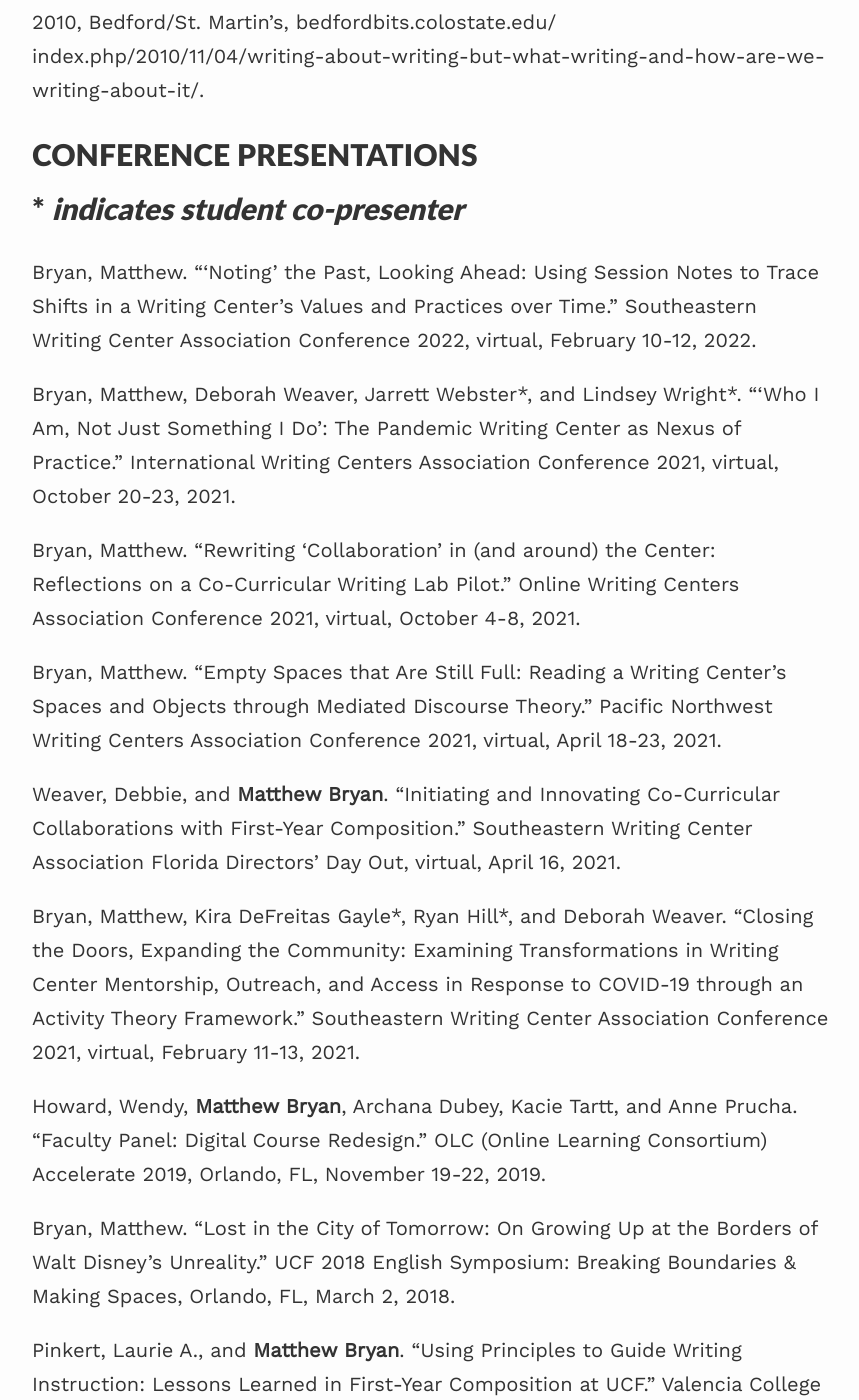
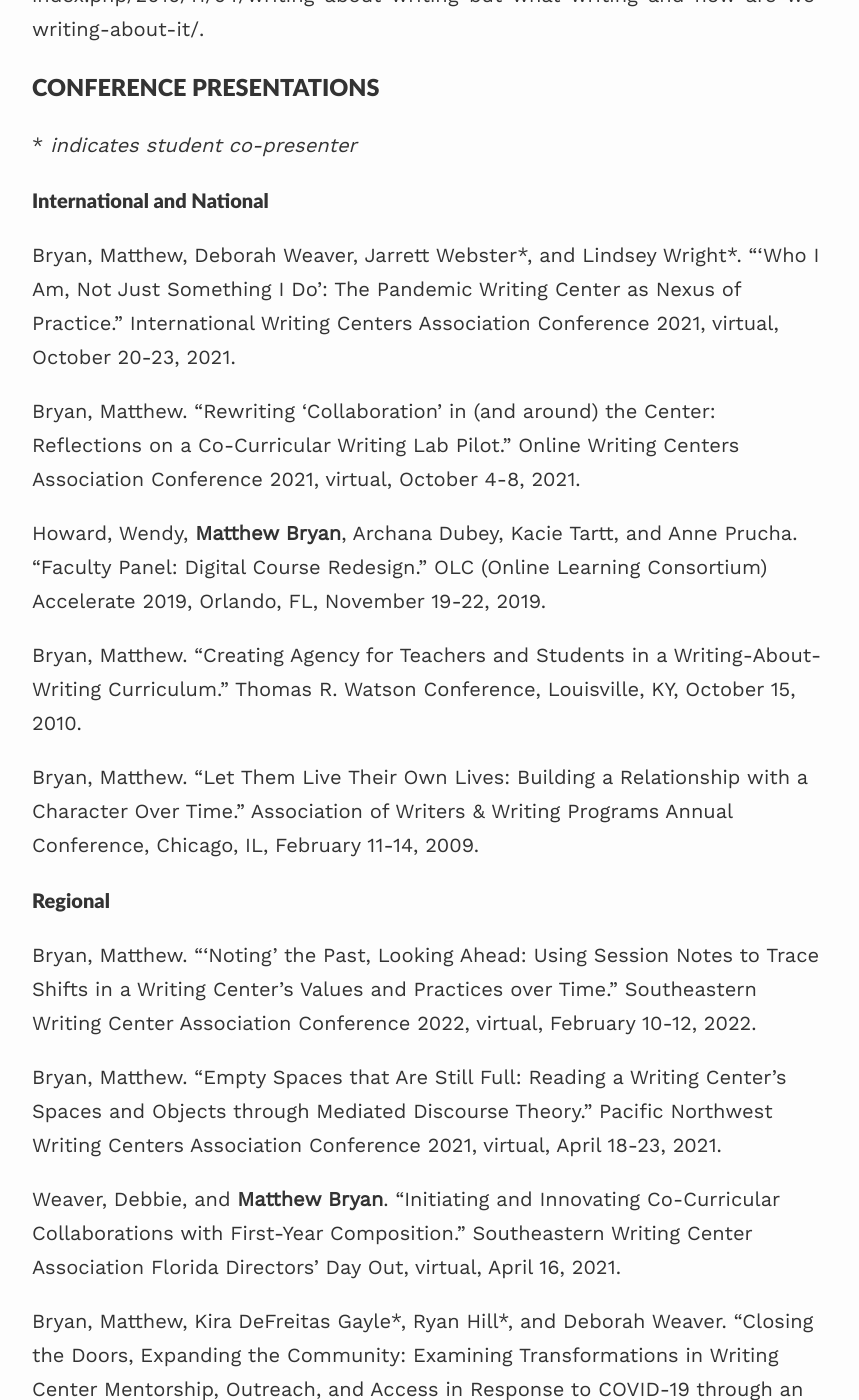
Before and after one commit to matthew-bryan/ENG6800Website, a Jekyll site: the page built from cv.md, in a window 1280 px wide and 1400 px high, scrolled down 2637 px. Shown: the whole window, without its empty margins (208-1067 px from the left). Built offline with Jekyll 4.4.1, drawn with Linux system fonts in a browser that asks for light colours; nearby versions of some CDN libraries; some of the changed text lies outside the part shown.

Commit message:
Formatted new CV

```diff
--- a/cv.md
+++ b/cv.md
@@ -5,16 +5,16 @@ title: CV
 published: true
 ---
 
-# EDUCATION
+### EDUCATION
 
 **M.F.A., Master of Fine Arts in Creative Writing**, University of
 Central Florida, 2009
 
 **B.A., English**, University of Central Florida, 2006
 
-# ACADEMIC POSITIONS
+### ACADEMIC POSITIONS
 
-# Senior Lecturer, Department of Writing and Rhetoric, University of Central Florida, August 2022 -- Present
+**Senior Lecturer**, Department of Writing and Rhetoric, University of Central Florida, August 2022 -- Present
 
 **Associate Lecturer**, Department of Writing and Rhetoric, University
 of Central Florida, August 2016 -- August 2022
@@ -25,7 +25,7 @@ Florida, August 2010 -- August 2016
 **Instructor**, Department of English, University of Central Florida,
 August 2009 -- August 2010
 
-# LEADERSHIP EXPERIENCE
+### LEADERSHIP EXPERIENCE
 
 **Assistant Director**, University Writing Center, University of Central
 Florida, August 2020 -- Present
@@ -69,7 +69,7 @@ Bryan, Matthew, Nathan Holic, Lissa Mansfield, Adele Richardson, Nichole
 Stack, Jacob Stewart, and Kevin Roozen, editors. *UCF Writes: A Handbook
 for Writing at the University of Central Florida*. Fountainhead, 2016.
 
-**Non-Refereed Publications**
+#### Non-Refereed Publications
 
 Bryan, Matthew. "'Shining a Spotlight': A Decade of *Stylus: A Journal
 of First-Year Writing*." *Stylus: A Journal of First-Year Writing*, vol.
@@ -93,14 +93,11 @@ Writing about It?" *Write On: Notes on Teaching Writing about Writing*,
 4 Nov. 2010, Bedford/St. Martin's, bedfordbits.colostate.edu/
 index.php/2010/11/04/writing-about-writing-but-what-writing-and-how-are-we-writing-about-it/.
 
-# CONFERENCE PRESENTATIONS
+### CONFERENCE PRESENTATIONS
 
-# \* *indicates student co-presenter*
+\* *indicates student co-presenter*
 
-Bryan, Matthew. "'Noting' the Past, Looking Ahead: Using Session Notes
-to Trace Shifts in a Writing Center's Values and Practices over Time."
-Southeastern Writing Center Association Conference 2022, virtual,
-February 10-12, 2022.
+#### International and National
 
 Bryan, Matthew, Deborah Weaver, Jarrett Webster\*, and Lindsey Wright\*.
 "'Who I Am, Not Just Something I Do': The Pandemic Writing Center as
@@ -110,6 +107,25 @@ Nexus of Practice." International Writing Centers Association Conference
 Bryan, Matthew. "Rewriting 'Collaboration' in (and around) the Center:
 Reflections on a Co-Curricular Writing Lab Pilot." Online Writing
 Centers Association Conference 2021, virtual, October 4-8, 2021.
+
+Howard, Wendy, **Matthew Bryan**, Archana Dubey, Kacie Tartt, and Anne
+Prucha. "Faculty Panel: Digital Course Redesign." OLC (Online Learning
+Consortium) Accelerate 2019, Orlando, FL, November 19-22, 2019.
+
+Bryan, Matthew. "Creating Agency for Teachers and Students in a
+Writing-About-Writing Curriculum." Thomas R. Watson Conference,
+Louisville, KY, October 15, 2010.
+
+Bryan, Matthew. "Let Them Live Their Own Lives: Building a Relationship
+with a Character Over Time." Association of Writers & Writing Programs
+Annual Conference, Chicago, IL, February 11-14, 2009.
+
+#### Regional
+
+Bryan, Matthew. "'Noting' the Past, Looking Ahead: Using Session Notes
+to Trace Shifts in a Writing Center's Values and Practices over Time."
+Southeastern Writing Center Association Conference 2022, virtual,
+February 10-12, 2022.
 
 Bryan, Matthew. "Empty Spaces that Are Still Full: Reading a Writing
 Center's Spaces and Objects through Mediated Discourse Theory." Pacific
@@ -127,26 +143,10 @@ in Writing Center Mentorship, Outreach, and Access in Response to
 COVID-19 through an Activity Theory Framework." Southeastern Writing
 Center Association Conference 2021, virtual, February 11-13, 2021.
 
-Howard, Wendy, **Matthew Bryan**, Archana Dubey, Kacie Tartt, and Anne
-Prucha. "Faculty Panel: Digital Course Redesign." OLC (Online Learning
-Consortium) Accelerate 2019, Orlando, FL, November 19-22, 2019.
-
-Bryan, Matthew. "Lost in the City of Tomorrow: On Growing Up at the
-Borders of Walt Disney's Unreality." UCF 2018 English Symposium:
-Breaking Boundaries & Making Spaces, Orlando, FL, March 2, 2018.
-
-Pinkert, Laurie A., and **Matthew Bryan**. "Using Principles to Guide
-Writing Instruction: Lessons Learned in First-Year Composition at UCF."
-Valencia College Reading + Writing Conference 2017, Orlando, FL,
-September 23, 2017.
-
 Bryan, Matthew, Emily Proulx\*, and Deborah Weaver. "Acting Beyond the
 Classroom: Student Publications as Sites for Learning about and Testing
 Rhetorical Agency." SAMLA (South Atlantic Modern Language Association)
 87, Durham, NC, November 13-15, 2015.
-
-Bryan, Matthew. "Writing at UCF: Expectations and Outcomes of First-Year
-Composition." UCF Literacy Symposium, Orlando, FL April 5, 2013.
 
 Bryan, Matthew. "Writing beyond the Teacher: Experiences Celebrating and
 Publishing Student Writing Outside of the Classroom." Classroom Matters:
@@ -157,19 +157,11 @@ Weaver, Debbie, Leslie Wolcott, and **Matthew Bryan**. "Helping Students
 Find a Voice: Experiences from Teaching a Writing about Writing
 Curriculum." Florida Writing Symposium, Orlando, FL September 21, 2012.
 
-Bryan, Matthew. "Creating Agency for Teachers and Students in a
-Writing-About-Writing Curriculum." Thomas R. Watson Conference,
-Louisville, KY, October 15, 2010.
-
-Bryan, Matthew. "Let Them Live Their Own Lives: Building a Relationship
-with a Character Over Time." Association of Writers & Writing Programs
-Annual Conference, Chicago, IL, February 11-14, 2009.
-
 Baker, Pamela, **Matthew Bryan**, Diego Rincón, Jessica Ryan, and Lydia
 Sanchez. "The Civically Engaged MFA: Giving Voice to Community." Florida
 Literary Arts Conference, St. Augustine, FL, November 2008.
 
-# AWARDS AND GRANTS
+### INTERNAL AWARDS
 
 2020\. UCF College of Arts and Humanities Excellence in Undergraduate
 Teaching Award.
@@ -212,13 +206,20 @@ reduced-seat time/active learning)
 
 Writing & Rhetoric E-Portfolio (online)
 
-**Graduate**
+#### Graduate
 
 Approaches to Teaching College Composition (face-to-face)
 
 > Seminar for Writing Consultants (face-to-face; online)
 
-# INTERNAL TALKS AND TRAINING
+### INTERNAL TALKS AND TRAINING
+
+\* *indicates student co-presenter*
+
+Bryan, Matthew, Ezekiel Acheampong\*, and Pamela Baker. "'Why Did You
+Choose to Apply...': Writing---and Revising---College Application and
+Scholarship Essays." UCF University Writing Center Workshop, October 15,
+2022.
 
 Bryan, Matthew, and Mekenzie McElroy\*. "Getting Started with Writing in
 the LEAD Scholars Academy." UCF LEAD Scholars Academy, September 13,
@@ -270,12 +271,21 @@ Richardson, Adele, and **Matthew Bryan**. "Course Redesign Initiative
 Workshop." UCF Department of Writing and Rhetoric Workshop, February 14,
 2019.
 
+Bryan, Matthew. "Lost in the City of Tomorrow: On Growing Up at the
+Borders of Walt Disney's Unreality." UCF 2018 English Symposium:
+Breaking Boundaries & Making Spaces, Orlando, FL, March 2, 2018.
+
 Bryan, Matthew. "Old Genre, New Times: Teaching Students to Essay in
 2017 and Beyond." UCF Faculty Center for Teaching and Learning Winter
 Faculty Development, December 12, 2017.
 
 Bryan, Matthew. "On (Not) Becoming William Faulkner." Invited Keynote,
 Writers UKnighted Fall Writing Workshop, UCF, November 5, 2017.
+
+Pinkert, Laurie A., and **Matthew Bryan**. "Using Principles to Guide
+Writing Instruction: Lessons Learned in First-Year Composition at UCF."
+Valencia College Reading + Writing Conference 2017, Orlando, FL,
+September 23, 2017.
 
 Mansfield, Lissa Pompos, **Matthew Bryan**, and Debbie Weaver. "Models
 of Peer Review." UCF Department of Writing and Rhetoric First-Year
@@ -352,7 +362,10 @@ Roozen, Kevin, and **Matthew Bryan**. "Designing Writing Tasks for ENC
 September 24, 2013.
 
 Bryan, Matthew, and Kevin Roozen. "1102: What We Think We Know." UCF
-Department of Writing and Rhetoric Orientation, August 15, 2013
+Department of Writing and Rhetoric Orientation, August 15, 2013.
+
+Bryan, Matthew. "Writing at UCF: Expectations and Outcomes of First-Year
+Composition." UCF Literacy Symposium, Orlando, FL April 5, 2013.
 
 Zemliansky, Pavel, Leslie Wolcott, Chris Friend, Vaness Calkins, and
 **Matthew Bryan**. "ePortfolios in ENC 1101 and 1102: Experiences,
@@ -395,7 +408,7 @@ Program Workshop, UCF Department of English, March 17, 2010.
 Bryan, Matthew. "10 Week Writing about Writing First-Year Composition
 Training." UCF Department of English, Spring 2010.
 
-# THESIS COMMITTEE MEMBER
+### THESIS COMMITTEE MEMBER
 
 2020 -- 2021. Sarah Rumsey. Rhetoric and Composition M.A. "Authoring
 Health Literacy in the Everyday." Defended Spring 2021.
@@ -409,13 +422,13 @@ Defended Spring 2020.
 of Skipping First Year Composition: Mapping Student Writing from High
 School to the Academic Disciplines." Defended Spring 2017.
 
-# PROFESSIONAL SERVICE
+### PROFESSIONAL SERVICE
 
-# 2022. Proposal Reviewer, Florida Undergraduate Research Conference (FURC).
+2022\. Proposal Reviewer, Florida Undergraduate Research Conference (FURC).
 
-# UNIVERSITY OF CENTRAL FLORIDA SERVICE
+### UNIVERSITY OF CENTRAL FLORIDA SERVICE
 
-**University**
+#### University
 
 2022\. Judge, Student Scholar Symposium Research-Intensive Poster
 Showcase.
@@ -431,14 +444,14 @@ and Academic Integrity.
 2017 -- 2019. UCF-Valencia Curriculum Alignment Committee,
 Communications Foundation, Writing and Rhetoric Track.
 
-**College**
+#### College
 
 2020\. DWR Chair Search Committee.
 
 2017\. College of Arts & Humanities Journal and Center for Humanities
 & Digital Research Task Force.
 
-**Department**
+#### Department
 
 2022 -- Present. Co-Chair, DWR/UWC High School Application and
 Scholarship Workshops Committee.
```
Also changed, not shown: other parts of cv.md (+13 -11 lines), 1 other file.
